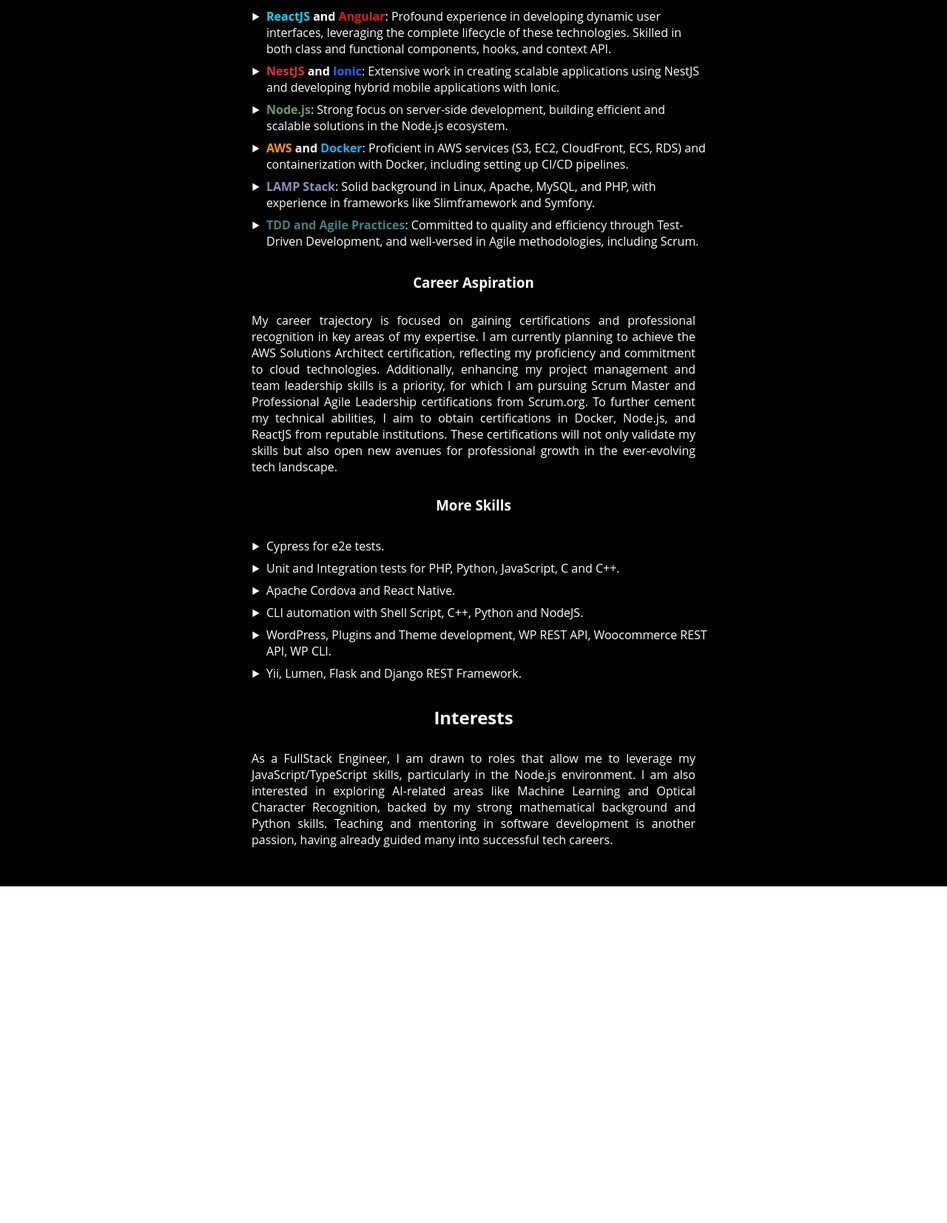
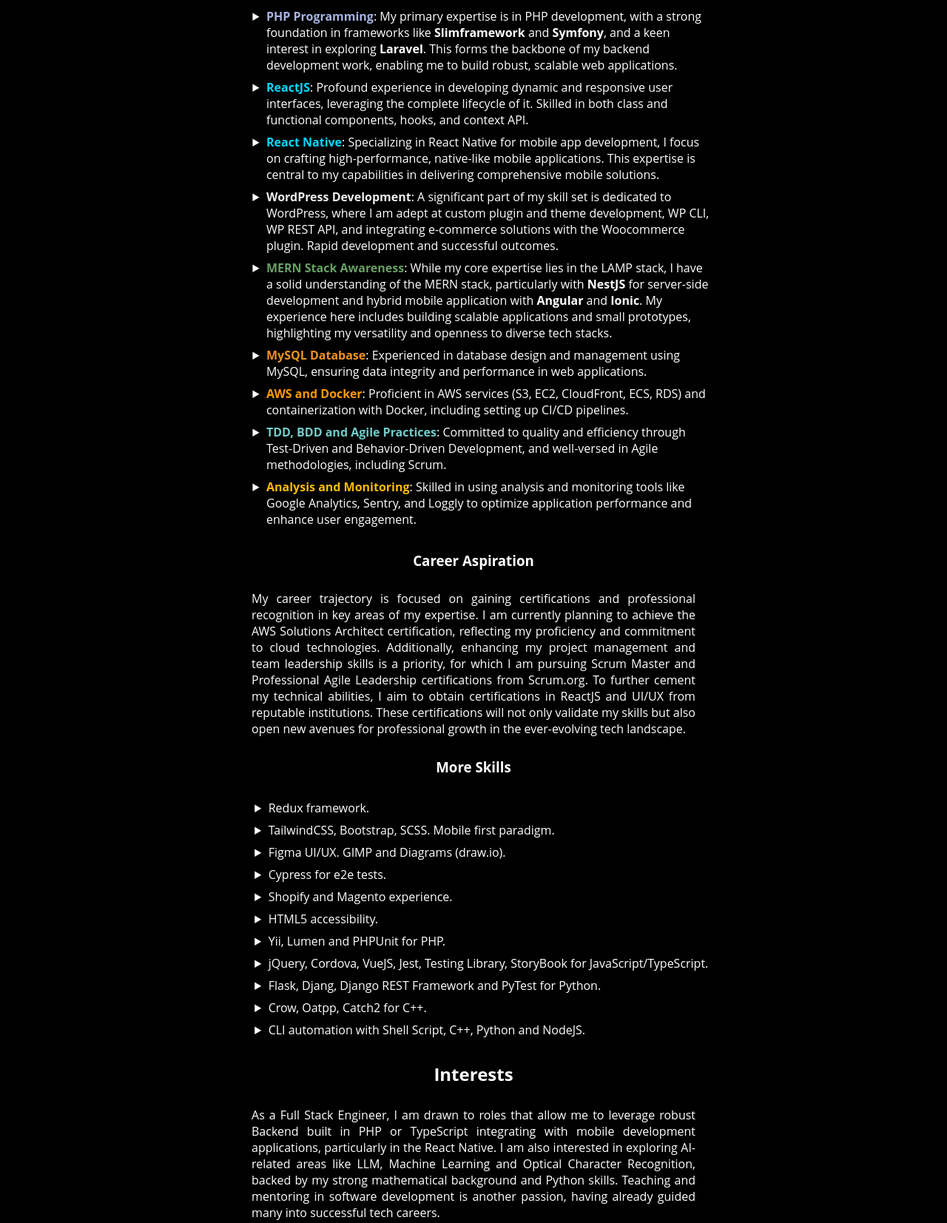
Before and after one commit to enriquerene/curriculum-vitae, a website: page index.html in a window 1280 px wide. Shown: the part 844-2497 px from the top of the page at 74% size. Before the commit the page ends 2042 px from the top, so only its background shows below. Drawn offline with Linux system fonts and the light colour scheme; files whose address does not match are found by name; a web font is replaced by a local one.

Commit message:
PHP ecosystem and native mobile development focus

```diff
--- a/index.html
+++ b/index.html
@@ -22,23 +22,23 @@
     <link href="assets/css/main.css" rel="stylesheet" />
 
     <!-- Primary Meta Tags -->
-    <title>Enrique René | Senior FullStack Engineer - Node.js & ReactJS specialist</title>
-    <meta name="title" content="Enrique René | Senior FullStack Engineer - Node.js & ReactJS specialist" />
-    <meta name="description" content="Enrique René: Experienced FullStack Engineer specializing in Node.js ecosystem and ReactJS. Proficient in building scalable RESTful Systems, hybrid mobile applications with Angular, Ionic, and NestJS. Strong foundation in LAMP stack, AWS, Docker, and TDD. Skilled in CI/CD pipelines, Agile Scrum methodologies, and cross-technology integration including PHP, Python, and C++. Passionate about continuous learning and professional development in software engineering." />
+    <title>Enrique René | Senior FullStack Engineer - PHP & ReactJS specialist</title>
+    <meta name="title" content="Enrique René | Senior FullStack Engineer - PHP & ReactJS specialist" />
+    <meta name="description" content="Enrique René: Experienced FullStack Engineer specialized in PHP and ReactJS. Proficient in building scalable RESTful Systems, mobile applications with React Native and Ionic. Strong foundation in LAMP stack, AWS, Docker, and TDD/BDD. Solid understanding of MERN stack particularly with NestJS. Skilled in CI/CD pipelines, Agile Scrum methodologies, and cross-technology integration. Passionate about continuous learning and professional development in software engineering, QA, Automation, Performance and Scalability." />
 
 
     <!-- Open Graph / Facebook -->
     <meta property="og:type" content="website" />
     <meta property="og:url" content="https://enriquerene.com.br/assets/img/enriquerene_meta.png" />
-    <meta property="og:title" content="Enrique René | Senior FullStack Engineer - Node.js & ReactJS specialist" />
-    <meta property="og:description" content="Enrique René: Experienced FullStack Engineer specializing in Node.js ecosystem and ReactJS. Proficient in building scalable RESTful Systems, hybrid mobile applications with Angular, Ionic, and NestJS. Strong foundation in LAMP stack, AWS, Docker, and TDD. Skilled in CI/CD pipelines, Agile Scrum methodologies, and cross-technology integration including PHP, Python, and C++. Passionate about continuous learning and professional development in software engineering." />
+    <meta property="og:title" content="Enrique René | Senior FullStack Engineer - PHP & ReactJS specialist" />
+    <meta property="og:description" content="Enrique René: Experienced FullStack Engineer specialized in PHP and ReactJS. Proficient in building scalable RESTful Systems, mobile applications with React Native and Ionic. Strong foundation in LAMP stack, AWS, Docker, and TDD/BDD. Solid understanding of MERN stack particularly with NestJS. Skilled in CI/CD pipelines, Agile Scrum methodologies, and cross-technology integration. Passionate about continuous learning and professional development in software engineering, QA, Automation, Performance and Scalability" />
     <meta property="og:image" content="https://enriquerene.com.br/assets/img/enriquerene_meta.png" />
 
     <!-- Twitter -->
     <meta property="twitter:card" content="summary_large_image" />
     <meta property="twitter:url" content="https://enriquerene.com.br/assets/img/enriquerene_meta.png" />
-    <meta property="twitter:title" content="Enrique René | Senior FullStack Engineer - Node.js & ReactJS specialist" />
-    <meta property="twitter:description" content="Enrique René: Experienced FullStack Engineer specializing in Node.js ecosystem and ReactJS. Proficient in building scalable RESTful Systems, hybrid mobile applications with Angular, Ionic, and NestJS. Strong foundation in LAMP stack, AWS, Docker, and TDD. Skilled in CI/CD pipelines, Agile Scrum methodologies, and cross-technology integration including PHP, Python, and C++. Passionate about continuous learning and professional development in software engineering." />
+    <meta property="twitter:title" content="Enrique René | Senior FullStack Engineer - PHP & ReactJS specialist" />
+    <meta property="twitter:description" content="Enrique René: Experienced FullStack Engineer specialized in PHP and ReactJS. Proficient in building scalable RESTful Systems, mobile applications with React Native and Ionic. Strong foundation in LAMP stack, AWS, Docker, and TDD/BDD. Solid understanding of MERN stack particularly with NestJS. Skilled in CI/CD pipelines, Agile Scrum methodologies, and cross-technology integration. Passionate about continuous learning and professional development in software engineering, QA, Automation, Performance and Scalability" />
     <meta property="twitter:image" content="https://enriquerene.com.br/assets/img/enriquerene_meta.png" />
   </head>
   <body>
@@ -50,13 +50,16 @@
           </figure>
           <h1>
             <span id="name">Enrique René</span>
-            <small id="position">Senior FullStack Engineer<br /><span class="nodejs">Node.js</span> & <span class="reactjs">ReactJS</span> specialist</small>
+            <small id="position">Senior FullStack Engineer<br /><span class="php">PHP</span> & <span class="reactjs">ReactJS</span> specialist</small>
             <div id="icons">
               <span class="icon">
-                <i class="fab fa-node-js"></i>
+                <i class="fab fa-php"></i>
               </span>
               <span class="icon">
                 <i class="fab fa-react"></i>
+              </span>
+              <span class="icon">
+                <i class="fas fa-mobile"></i>
               </span>
               <span class="icon">
                 <i class="fab fa-aws"></i>
@@ -113,35 +116,43 @@
       </section>
       <section id="presentation">
         <h2 class="resume-title">Who I am</h2>
-        <p class="resume">Hi, I'm Enrique René (@enriquerene), a Software Engineer based in Rio de Janeiro, Brazil. My 10+ years journey as a freelancer and in a software house has shaped me into a collaborative problem solver who’s always ready to take on new challenges and grow. I'm fluent in English, Spanish, and Portuguese, and excel at translating client needs into technical solutions.</p>
+        <p class="resume">Hi, I'm Enrique René, a Software Engineer based in Rio de Janeiro, Brazil. My 10+ years journey as a freelancer and 3+ years in an outsourcing offshore software company has shaped me into a collaborative problem solver who’s always ready to take on new challenges and grow. I'm fluent in English, Spanish, and Portuguese, and excel at translating client needs into technical solutions.</p>
         <h2 class="resume-title">Professional Journey</h2>
-        <p class="resume">As a FullStack Engineer, my core expertise lies in RESTful Systems and hybrid mobile applications. I have a strong foundation in the LAMP stack, which has been the cornerstone of my development work. However, my professional focus has shifted towards the Node.js ecosystem, driven by my passion for JavaScript technologies.</p>
+        <p class="resume">As a FullStack Engineer, my core expertise lies in RESTful Systems and hybrid mobile applications. I have a strong foundation in the LAMP stack, which has been the cornerstone of my development work. As my career progressed, a passion for TypeScript was born and I consider MERN as my secondary stack with some focus on NestJS as backend framework.</p>
 
         <h3 class="resume-title">Key Skills</h3>
         <ul class="skills-list">
-          <li class="skill"><strong><span class="reactjs">ReactJS</span> and <span class="angular">Angular</span></strong>: Profound experience in developing dynamic user interfaces, leveraging the complete lifecycle of these technologies. Skilled in both class and functional components, hooks, and context API.</li>
-          <li class="skill"><strong><span class="nestjs">NestJS</span> and <span class="ionic">Ionic</span></strong>: Extensive work in creating scalable applications using NestJS and developing hybrid mobile applications with Ionic.</li>
-          <li class="skill"><strong><span class="nodejs">Node.js</span></strong>: Strong focus on server-side development, building efficient and scalable solutions in the Node.js ecosystem.</li>
-          <li class="skill"><strong><span class="aws">AWS</span> and <span class="docker">Docker</span></strong>: Proficient in AWS services (S3, EC2, CloudFront, ECS, RDS) and containerization with Docker, including setting up CI/CD pipelines.</li>
-          <li class="skill"><strong><span class="php">LAMP Stack</span></strong>: Solid background in Linux, Apache, MySQL, and PHP, with experience in frameworks like Slimframework and Symfony.</li>
-          <li class="skill"><strong><span class="scrum">TDD and Agile Practices</span></strong>: Committed to quality and efficiency through Test-Driven Development, and well-versed in Agile methodologies, including Scrum.</li>
+          <li class="skill"><strong><span class="php">PHP Programming</span></strong>: My primary expertise is in PHP development, with a strong foundation in frameworks like <strong>Slimframework</strong> and <strong>Symfony</strong>, and a keen interest in exploring <strong>Laravel</strong>. This forms the backbone of my backend development work, enabling me to build robust, scalable web applications.</li>
+          <li class="skill"><strong><span class="reactjs">ReactJS</span></strong>: Profound experience in developing dynamic and responsive user interfaces, leveraging the complete lifecycle of it. Skilled in both class and functional components, hooks, and context API.</li>
+          <li class="skill"><strong><span class="reactjs">React Native</span></strong>: Specializing in React Native for mobile app development, I focus on crafting high-performance, native-like mobile applications. This expertise is central to my capabilities in delivering comprehensive mobile solutions.</li>
+          <li class="skill"><strong><span class="wordpress">WordPress Development</span></strong>: A significant part of my skill set is dedicated to WordPress, where I am adept at custom plugin and theme development, WP CLI, WP REST API, and integrating e-commerce solutions with the Woocommerce plugin. Rapid development and successful outcomes.</li>
+          <li class="skill"><strong><span class="nodejs">MERN Stack Awareness</span></strong>: While my core expertise lies in the LAMP stack, I have a solid understanding of the MERN stack, particularly with <strong>NestJS</strong> for server-side development and hybrid mobile application with <strong>Angular</strong> and <strong>Ionic</strong>. My experience here includes building scalable applications and small prototypes, highlighting my versatility and openness to diverse tech stacks.</li>
+          <li class="skill"><strong><span class="mysql">MySQL Database</span></strong>: Experienced in database design and management using MySQL, ensuring data integrity and performance in web applications.</li>
+          <li class="skill"><strong><span class="aws">AWS and Docker</span></strong>: Proficient in AWS services (S3, EC2, CloudFront, ECS, RDS) and containerization with Docker, including setting up CI/CD pipelines.</li>
+          <li class="skill"><strong><span class="scrum">TDD, BDD and Agile Practices</span></strong>: Committed to quality and efficiency through Test-Driven and Behavior-Driven Development, and well-versed in Agile methodologies, including Scrum.</li>
+          <li class="skill"><strong><span class="google">Analysis and Monitoring</span></strong>: Skilled in using analysis and monitoring tools like Google Analytics, Sentry, and Loggly to optimize application performance and enhance user engagement.</li>
         </ul>
 
         <h3 class="resume-title">Career Aspiration</h3>
-        <p class="resume">My career trajectory is focused on gaining certifications and professional recognition in key areas of my expertise. I am currently planning to achieve the AWS Solutions Architect certification, reflecting my proficiency and commitment to cloud technologies. Additionally, enhancing my project management and team leadership skills is a priority, for which I am pursuing Scrum Master and Professional Agile Leadership certifications from Scrum.org. To further cement my technical abilities, I aim to obtain certifications in Docker, Node.js, and ReactJS from reputable institutions. These certifications will not only validate my skills but also open new avenues for professional growth in the ever-evolving tech landscape.</p>
+        <p class="resume">My career trajectory is focused on gaining certifications and professional recognition in key areas of my expertise. I am currently planning to achieve the AWS Solutions Architect certification, reflecting my proficiency and commitment to cloud technologies. Additionally, enhancing my project management and team leadership skills is a priority, for which I am pursuing Scrum Master and Professional Agile Leadership certifications from Scrum.org. To further cement my technical abilities, I aim to obtain certifications in ReactJS and UI/UX from reputable institutions. These certifications will not only validate my skills but also open new avenues for professional growth in the ever-evolving tech landscape.</p>
 
         <h3 class="resume-title">More Skills</h3>
         <ul class="skills-list">
+          <li class="skill">Redux framework.</li>
+          <li class="skill">TailwindCSS, Bootstrap, SCSS. Mobile first paradigm.</li>
+          <li class="skill">Figma UI/UX. GIMP and Diagrams (draw.io).</li>
           <li class="skill">Cypress for e2e tests.</li>
-          <li class="skill">Unit and Integration tests for PHP, Python, JavaScript, C and C++.</li>
-          <li class="skill">Apache Cordova and React Native.</li>
+          <li class="skill">Shopify and Magento experience.</li>
+          <li class="skill">HTML5 accessibility.</li>
+          <li class="skill">Yii, Lumen and PHPUnit for PHP.</li>
+          <li class="skill">jQuery, Cordova, VueJS, Jest, Testing Library, StoryBook for JavaScript/TypeScript.</li>
+          <li class="skill">Flask, Djang, Django REST Framework and PyTest for Python.</li>
+          <li class="skill">Crow, Oatpp, Catch2 for C++.</li>
           <li class="skill">CLI automation with Shell Script, C++, Python and NodeJS.</li>
-          <li class="skill">WordPress, Plugins and Theme development, WP REST API, Woocommerce REST API, WP CLI.</li>
-          <li class="skill">Yii, Lumen, Flask and Django REST Framework.</li>
         </ul>
 
         <h2 class="resume-title">Interests</h2>
-        <p class="resume">As a FullStack Engineer, I am drawn to roles that allow me to leverage my JavaScript/TypeScript skills, particularly in the Node.js environment. I am also interested in exploring AI-related areas like Machine Learning and Optical Character Recognition, backed by my strong mathematical background and Python skills. Teaching and mentoring in software development is another passion, having already guided many into successful tech careers.</p>
+        <p class="resume">As a Full Stack Engineer, I am drawn to roles that allow me to leverage robust Backend built in PHP or TypeScript integrating with mobile development applications, particularly in the React Native. I am also interested in exploring AI-related areas like LLM, Machine Learning and Optical Character Recognition, backed by my strong mathematical background and Python skills. Teaching and mentoring in software development is another passion, having already guided many into successful tech careers.</p>
       </section>
     </main>
   </body>
--- a/package.json
+++ b/package.json
@@ -23,6 +23,6 @@
   },
   "homepage": "https://github.com/enriquerene/curriculum-vitae#readme",
   "dependencies": {
-    "sass": "^1.69.7"
+    "sass": "^1.72.0"
   }
 }
--- a/sass/main.scss
+++ b/sass/main.scss
@@ -2,7 +2,7 @@
 $nodejs: #68a063; /* 3c873a */
 $angular: #dd1b16; /* a6120d */
 $docker: #0db7ed;
-$php: #8993be; /* 232531 */
+$php: #A8B3E1; /* 8993be 232531 */
 $amazon: #ff9900; /* 146eb4 */
 $linkedin: #0077b5;
 $stackoverflow: #f48024;
@@ -11,7 +11,9 @@
 $nestjs: #ea2845;
 $google: #fbbc05;
 $cv: #fa68ea;
-$scrum: #408280;
+$scrum: #71cbc8;
+$wordpress: #eeeeee; /* #23282D */
+$mysql: #EE9221;
 
 $primary: #B406C6;
 $secondary: #000000;
@@ -88,6 +90,14 @@
   color: $scrum;
 }
 
+.wordpress {
+  color: $wordpress;
+}
+
+.mysql {
+  color: $mysql;
+}
+
 figure {
   margin: 0;
   padding: 0;
@@ -114,15 +124,15 @@
 
     #profile-picture {
       margin-right: 40px;
-      clip-path: polygon(50% 0%, 95% 25%, 95% 75%, 50% 100%, 5% 75%, 5% 25%);
-      background-color: $nodejs;
+      background-color: $php;
       padding: 5px 5px 0px 5px;
+      border-radius: 50%;
 
       img {
-        clip-path: polygon(50% 0%, 95% 25%, 95% 75%, 50% 100%, 5% 75%, 5% 25%);
         width: 100px;
         height: 100px;
         border: 1px black solid;
+        border-radius: 50%;
       }
     }
 
@@ -160,9 +170,9 @@
           border-radius: 50%;
           margin-left: 0.8rem;
           background-color: $secondary;
-          box-shadow: 0 0 8px $nodejs;
+          box-shadow: 0 0 8px $php;
 
-          i.fab {
+          i {
             font-size: 1.5rem;
           }
         }
```
Also changed, not shown: assets/css/main.css.
